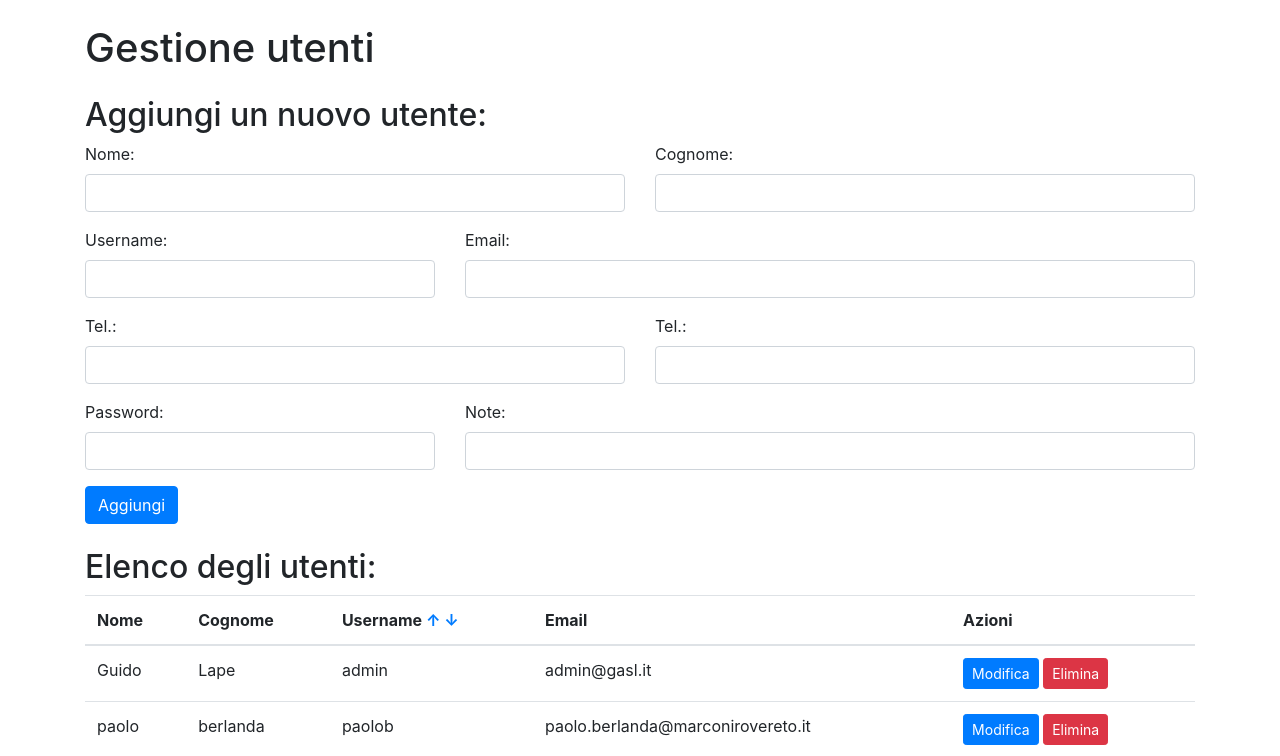
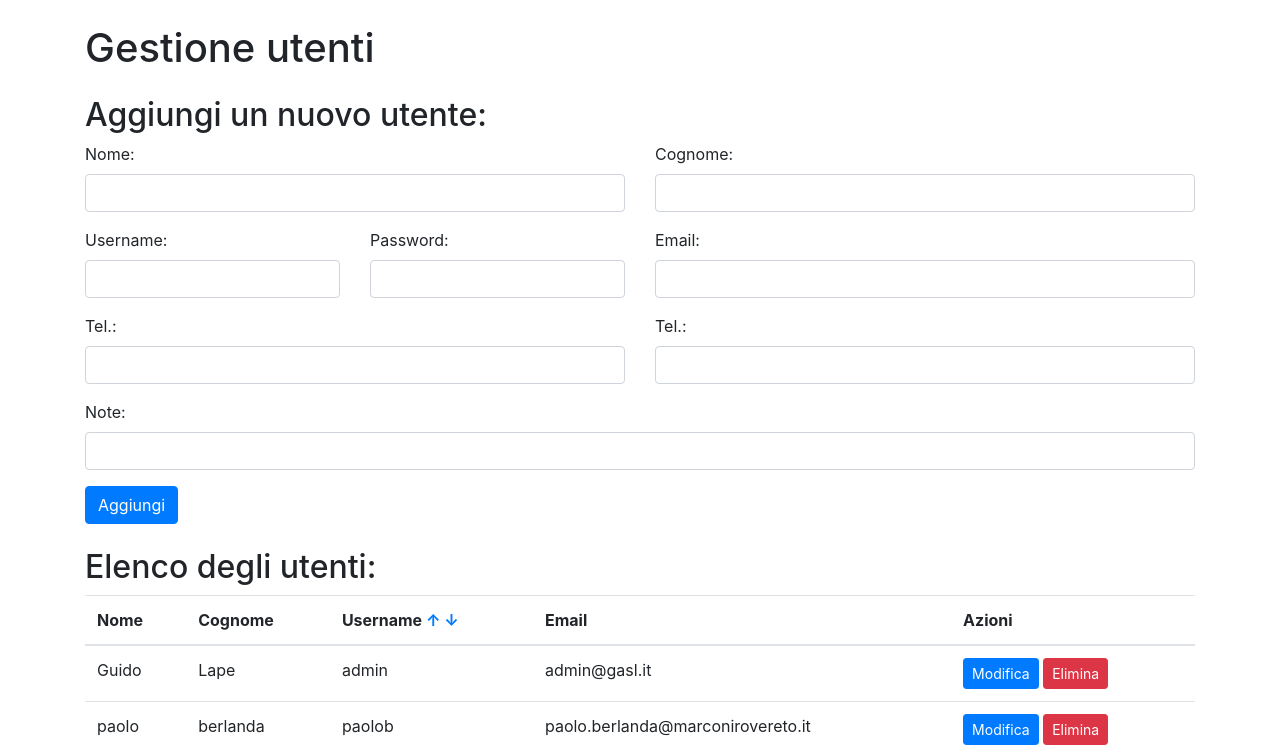
Before and after one commit to pberlanda/gasl, a PHP site: page /accounts.php in a window 1280 px wide. Shown: the part 56-812 px from the top of the page. Run offline with PHP 8.4, Linux system fonts and the light colour scheme; a user stored in the database is signed in; data comes from the database, SQL or seed files in the repository; some libraries are stand-ins or nearby versions.

Commit message:
INSERT testato su PC Win funziona... rivista dstribuzine input su account.php

```diff
--- a/accounts.php
+++ b/accounts.php
@@ -123,12 +123,16 @@ $result = mysqli_query($conn, $sql);
             </div>
             <div class="form-group">
                 <div class="row">
-                    <div class="col-md-4">
+                    <div class="col-md-3">
                         <label for="username">Username:</label>
                         <input type="text" class="form-control" name="username" id="username" required onkeyup="verificaDisponibilitaUsername()"> <!-- verifica che il nome utente sia disponibile -->
                         <span id="username-error" class="text-danger"></span>
                     </div>
-                    <div class="col-md-8">
+                    <div class="col-md-3">
+                        <label for="password">Password:</label>
+                        <input type="password" class="form-control" name="password" id="password" required>
+                    </div>
+                    <div class="col-md-6">
                         <label for="email">Email:</label>
                         <input type="email" class="form-control" name="email" id="email" required onkeyup="verificaDisponibilitaEmail()"> <!-- verifica che l'email non sia già stata utilizzata -->
                         <span id="email-error" class="text-danger"></span>
@@ -148,16 +152,8 @@ $result = mysqli_query($conn, $sql);
                 </div>
             </div>
             <div class="form-group">
-                <div class="row">
-                    <div class="col-md-4">
-                        <label for="password">Password:</label>
-                        <input type="password" class="form-control" name="password" id="password" required>
-                    </div>
-                    <div class="col-md-8">
-                        <label for="note">Note:</label>
-                        <input type="text" class="form-control" name="note" id="note">
-                    </div>
-                </div>
+                <label for="note">Note:</label>
+                <input type="text" class="form-control" name="note" id="note">
             </div>
             <button type="submit" name="submit" class="btn btn-primary">Aggiungi</button>
         </form>
```
